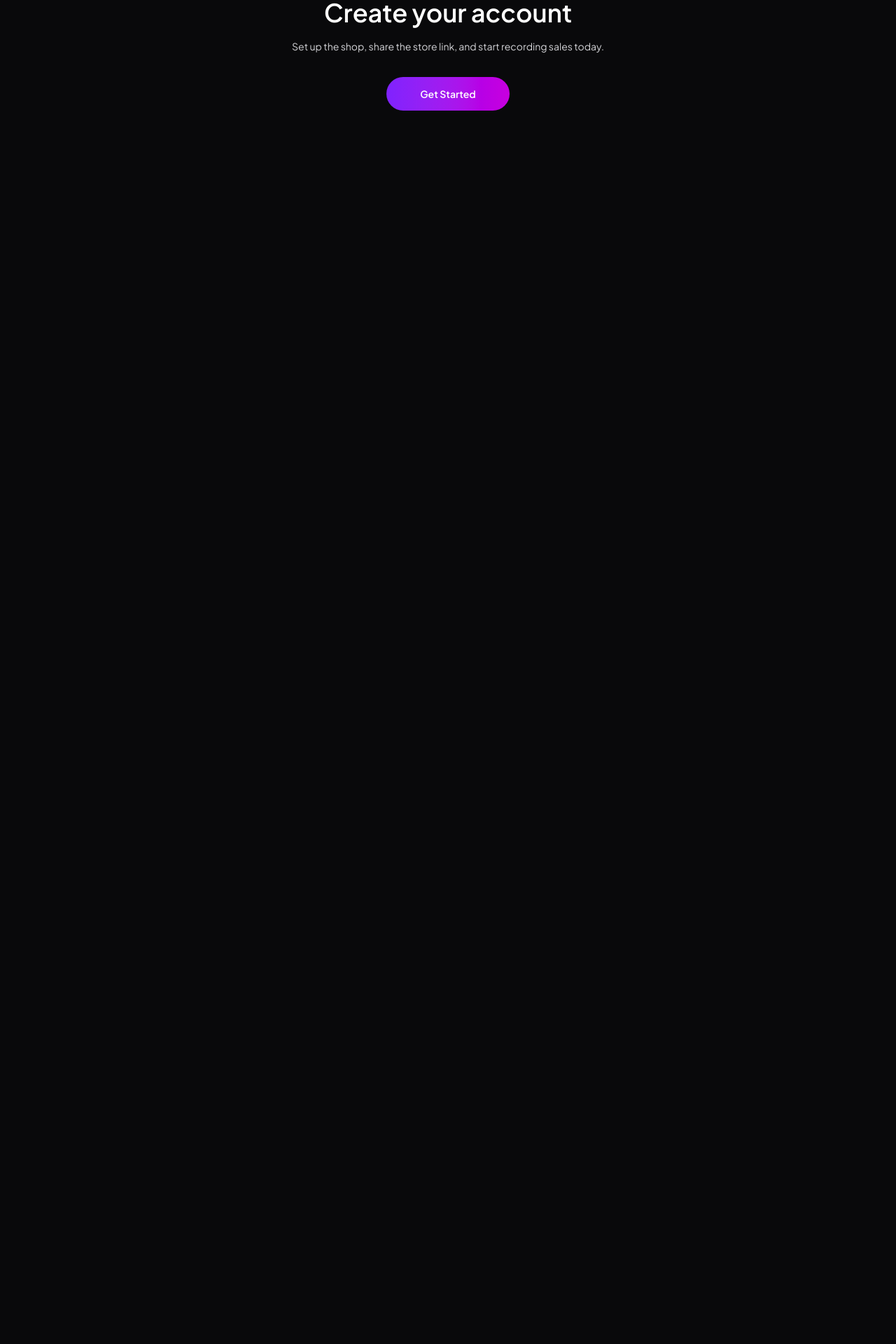
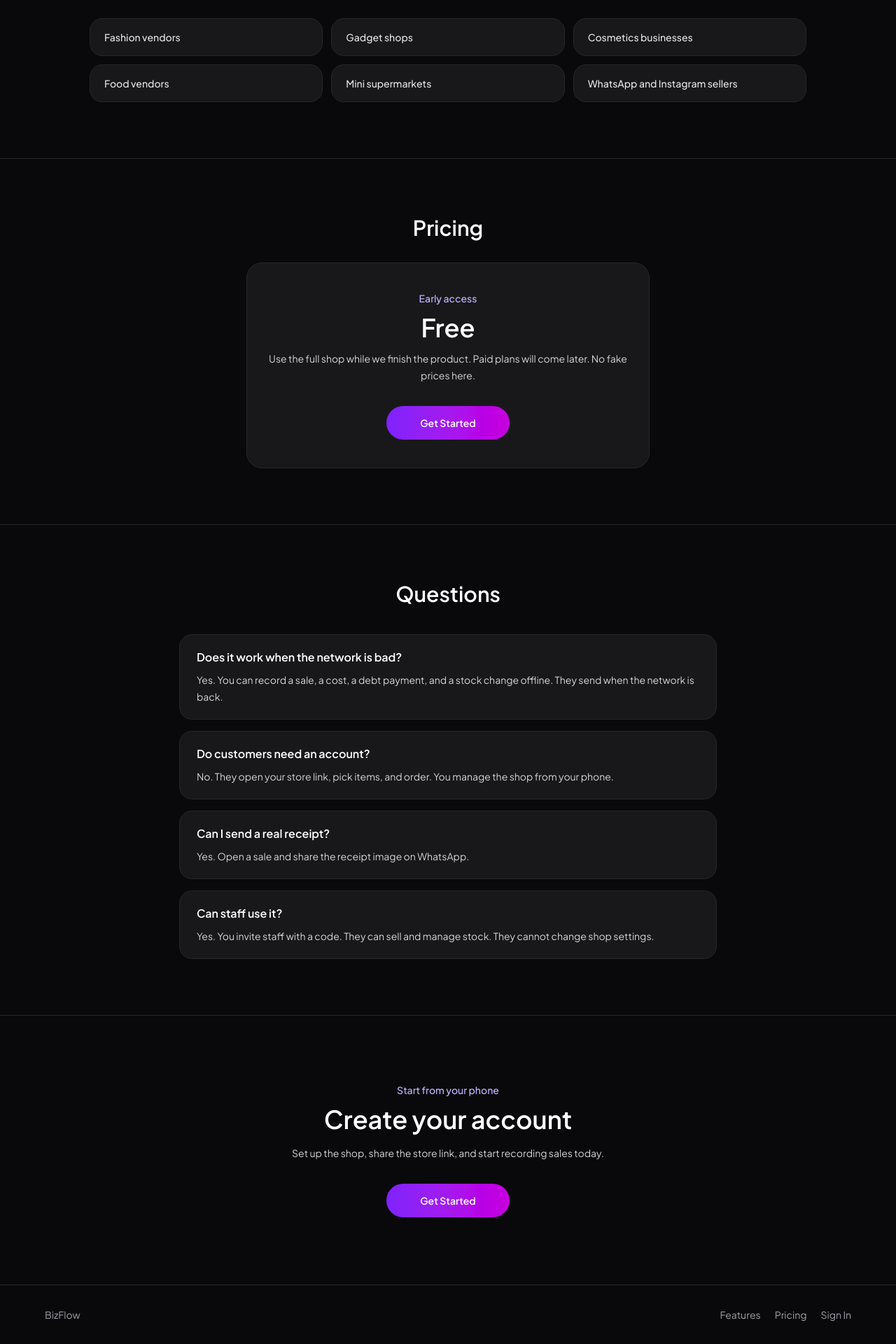
Before and after one commit to osascodes/bizflow, a Next.js app: page / in a window 1280 px wide. Shown: the part 1813-3733 px from the top of the page at 70% size. Before the commit the page ends 2067 px from the top, so only its background shows below. Built offline with nearby package versions, Linux system fonts and the light colour scheme.

Commit message:
Add who it is for, pricing, FAQ, and footer

```diff
--- a/src/app/page.tsx
+++ b/src/app/page.tsx
@@ -100,7 +100,55 @@ export default function Home() {
           </div>
         </section>
 
-        <section id="pricing" className="border-t border-zinc-800 px-6 py-24 text-center">
+        <section className="border-t border-zinc-800 px-6 py-20">
+          <div className="mx-auto max-w-5xl">
+            <h2 className="text-center text-3xl font-semibold text-white">Built for shops like yours</h2>
+            <div className="mt-10 grid gap-3 sm:grid-cols-2 lg:grid-cols-3">
+              {["Fashion vendors", "Gadget shops", "Cosmetics businesses", "Food vendors", "Mini supermarkets", "WhatsApp and Instagram sellers"].map((item) => (
+                <div key={item} className="rounded-2xl border border-zinc-800 bg-zinc-900 px-5 py-4 text-sm font-medium text-zinc-200">
+                  {item}
+                </div>
+              ))}
+            </div>
+          </div>
+        </section>
+
+        <section id="pricing" className="border-t border-zinc-800 px-6 py-20">
+          <div className="mx-auto max-w-xl text-center">
+            <h2 className="text-3xl font-semibold text-white">Pricing</h2>
+            <div className="mt-8 rounded-3xl border border-zinc-800 bg-zinc-900 px-6 py-10">
+              <p className="text-sm font-medium text-violet-300">Early access</p>
+              <p className="mt-3 text-4xl font-semibold text-white">Free</p>
+              <p className="mt-3 text-sm leading-6 text-zinc-300">
+                Use the full shop while we finish the product. Paid plans will come later. No fake prices here.
+              </p>
+              <Link href="/register" className="mt-8 inline-flex h-12 w-full items-center justify-center rounded-full bg-gradient-to-r from-violet-600 to-fuchsia-600 px-8 text-sm font-semibold text-white transition hover:opacity-90 sm:w-44">
+                Get Started
+              </Link>
+            </div>
+          </div>
+        </section>
+
+        <section className="border-t border-zinc-800 px-6 py-20">
+          <div className="mx-auto max-w-3xl">
+            <h2 className="text-center text-3xl font-semibold text-white">Questions</h2>
+            <div className="mt-10 space-y-4">
+              {[
+                ["Does it work when the network is bad?", "Yes. You can record a sale, a cost, a debt payment, and a stock change offline. They send when the network is back."],
+                ["Do customers need an account?", "No. They open your store link, pick items, and order. You manage the shop from your phone."],
+                ["Can I send a real receipt?", "Yes. Open a sale and share the receipt image on WhatsApp."],
+                ["Can staff use it?", "Yes. You invite staff with a code. They can sell and manage stock. They cannot change shop settings."],
+              ].map(([question, answer]) => (
+                <div key={question} className="rounded-2xl border border-zinc-800 bg-zinc-900 px-6 py-5">
+                  <h3 className="text-base font-semibold text-white">{question}</h3>
+                  <p className="mt-2 text-sm leading-6 text-zinc-300">{answer}</p>
+                </div>
+              ))}
+            </div>
+          </div>
+        </section>
+
+        <section className="border-t border-zinc-800 px-6 py-24 text-center">
           <p className="text-sm font-medium text-violet-300">Start from your phone</p>
           <h2 className="mt-3 text-3xl font-semibold text-white md:text-4xl">Create your account</h2>
           <p className="mx-auto mt-4 max-w-lg text-sm leading-6 text-zinc-300">
@@ -111,6 +159,17 @@ export default function Home() {
           </Link>
         </section>
       </main>
+
+      <footer className="border-t border-zinc-800 px-6 py-8">
+        <div className="mx-auto flex max-w-6xl flex-col items-center justify-between gap-4 text-sm text-zinc-400 sm:flex-row">
+          <p>BizFlow</p>
+          <div className="flex gap-5">
+            <a href="#features" className="hover:text-white">Features</a>
+            <a href="#pricing" className="hover:text-white">Pricing</a>
+            <Link href="/login" className="hover:text-white">Sign In</Link>
+          </div>
+        </div>
+      </footer>
     </div>
   );
 }
```
